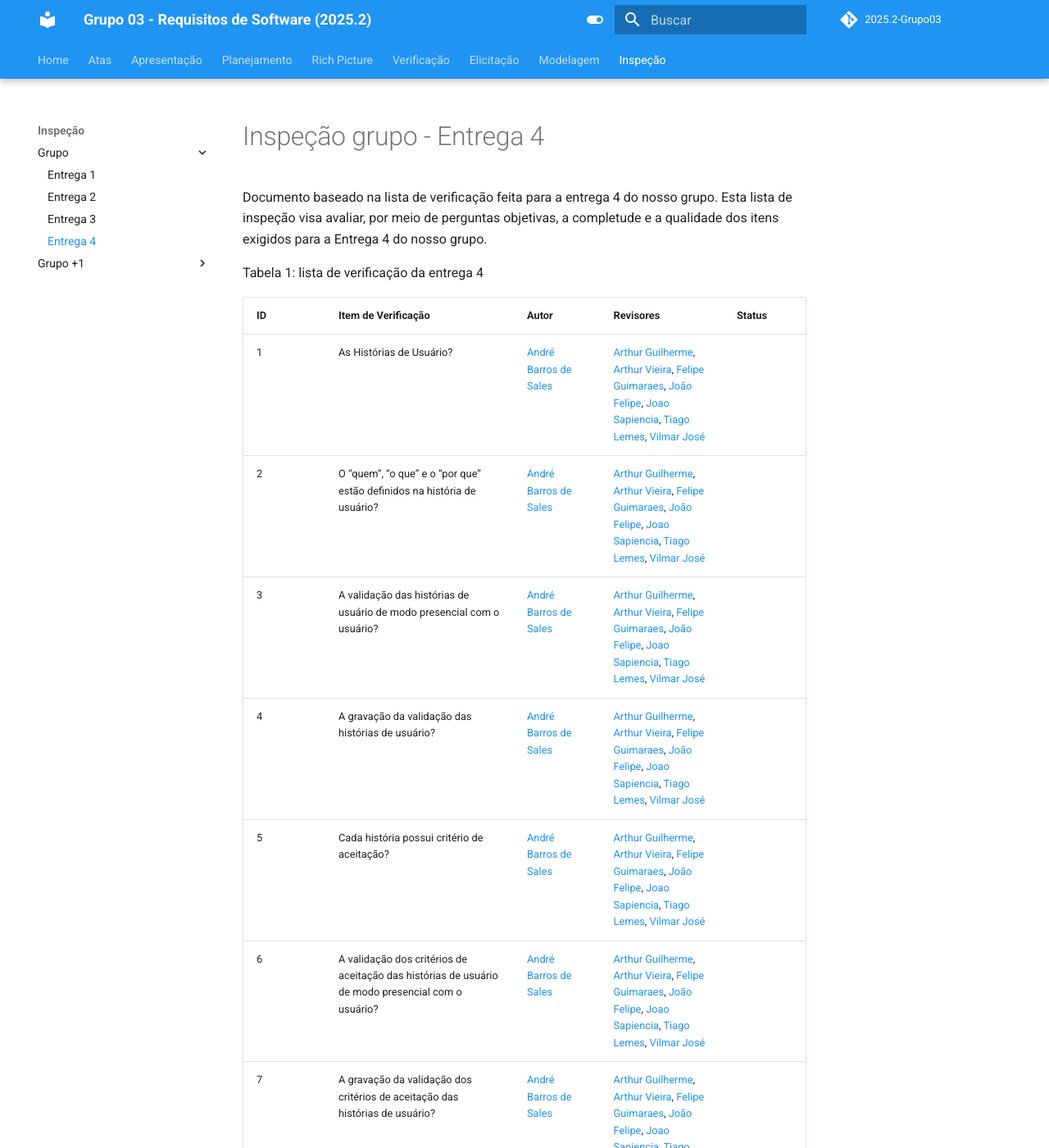
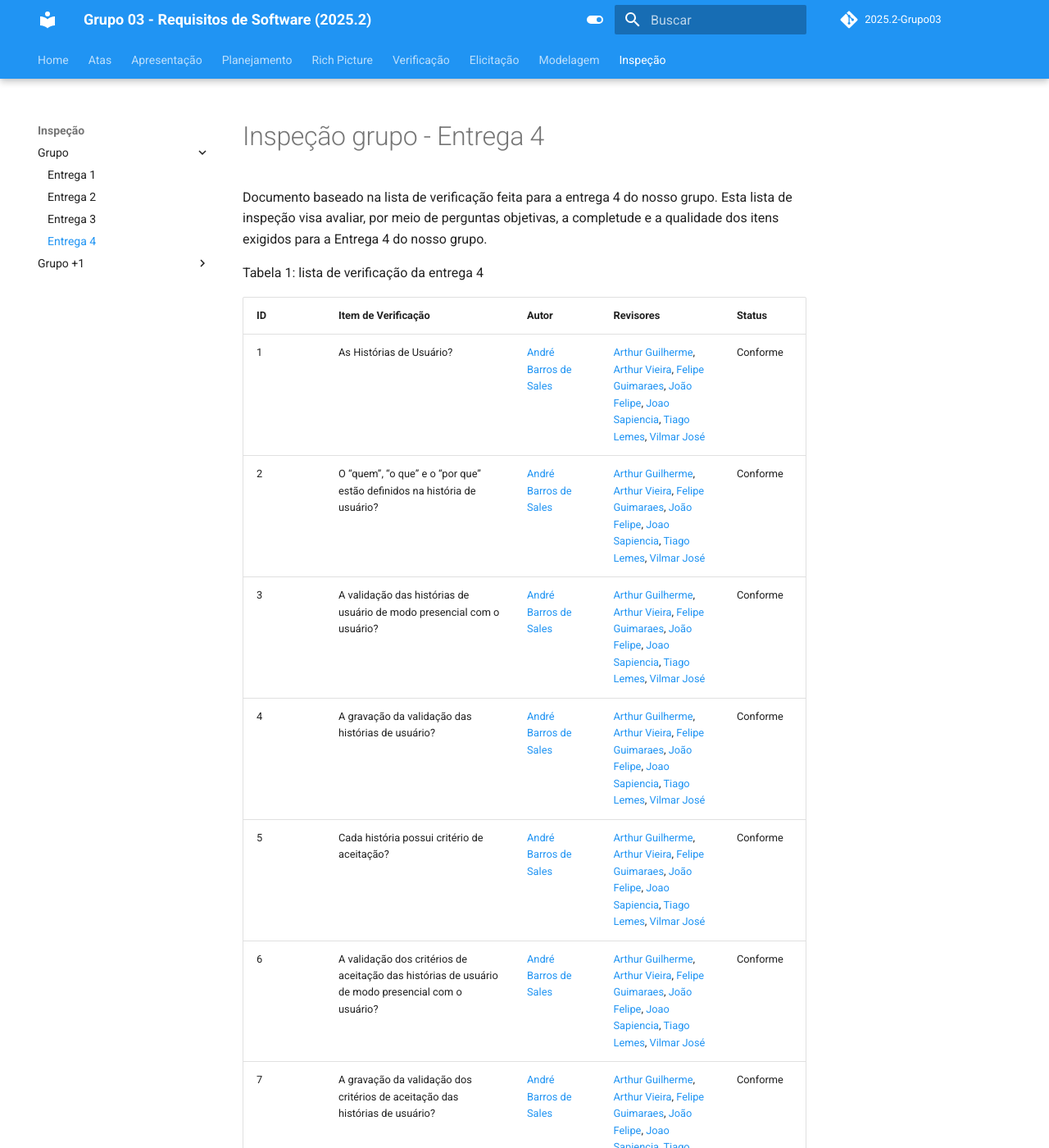
Before and after one commit to Requisitos-de-Software/2025.2-Grupo03, an MkDocs documentation site: the page built from docs/Inspeção/inspeção_grupo_4.md, in a window 1280 px wide and 1400 px high. Shown: the whole window at 82% size. Built offline with MkDocs 1.6.1 and Material for MkDocs 9.7.7, drawn with Linux system fonts in a browser that asks for light colours; comment, search, counter and statistics services are not loaded; some of the changed text lies outside the part shown.

Commit message:
Update inspeção_grupo_4.md

```diff
--- a/docs/Inspeção/inspeção_grupo_4.md
+++ b/docs/Inspeção/inspeção_grupo_4.md
@@ -6,23 +6,23 @@
 
 | ID  | Item de Verificação | Autor | Revisores | Status |
 |-----|----------------------|-------|-----------|--------|
-| 1   | As Histórias de Usuário? | [André Barros de Sales](https://sigaa.unb.br/sigaa/public/docente/portal.jsf?siape=1314342) | [Arthur Guilherme](https://github.com/ArthurGuilher62), [Arthur Vieira](https://github.com/arthurhvieira1), [Felipe Guimaraes](https://github.com/felipegf1), [João Felipe](https://github.com/MrBolt2005), [Joao Sapiencia](https://github.com/JoaoSapiencia), [Tiago Lemes](https://github.com/TiagoTeixeira-2005), [Vilmar José](https://github.com/VilmarFagundes) |  |
-| 2   | O “quem”, “o que” e o “por que” estão definidos na história de usuário? | [André Barros de Sales](https://sigaa.unb.br/sigaa/public/docente/portal.jsf?siape=1314342) | [Arthur Guilherme](https://github.com/ArthurGuilher62), [Arthur Vieira](https://github.com/arthurhvieira1), [Felipe Guimaraes](https://github.com/felipegf1), [João Felipe](https://github.com/MrBolt2005), [Joao Sapiencia](https://github.com/JoaoSapiencia), [Tiago Lemes](https://github.com/TiagoTeixeira-2005), [Vilmar José](https://github.com/VilmarFagundes) |  |
-| 3   | A validação das histórias de usuário de modo presencial com o usuário? | [André Barros de Sales](https://sigaa.unb.br/sigaa/public/docente/portal.jsf?siape=1314342) | [Arthur Guilherme](https://github.com/ArthurGuilher62), [Arthur Vieira](https://github.com/arthurhvieira1), [Felipe Guimaraes](https://github.com/felipegf1), [João Felipe](https://github.com/MrBolt2005), [Joao Sapiencia](https://github.com/JoaoSapiencia), [Tiago Lemes](https://github.com/TiagoTeixeira-2005), [Vilmar José](https://github.com/VilmarFagundes) |  |
-| 4   | A gravação da validação das histórias de usuário? | [André Barros de Sales](https://sigaa.unb.br/sigaa/public/docente/portal.jsf?siape=1314342) | [Arthur Guilherme](https://github.com/ArthurGuilher62), [Arthur Vieira](https://github.com/arthurhvieira1), [Felipe Guimaraes](https://github.com/felipegf1), [João Felipe](https://github.com/MrBolt2005), [Joao Sapiencia](https://github.com/JoaoSapiencia), [Tiago Lemes](https://github.com/TiagoTeixeira-2005), [Vilmar José](https://github.com/VilmarFagundes) |  |
-| 5   | Cada história possui critério de aceitação? | [André Barros de Sales](https://sigaa.unb.br/sigaa/public/docente/portal.jsf?siape=1314342) | [Arthur Guilherme](https://github.com/ArthurGuilher62), [Arthur Vieira](https://github.com/arthurhvieira1), [Felipe Guimaraes](https://github.com/felipegf1), [João Felipe](https://github.com/MrBolt2005), [Joao Sapiencia](https://github.com/JoaoSapiencia), [Tiago Lemes](https://github.com/TiagoTeixeira-2005), [Vilmar José](https://github.com/VilmarFagundes) |  |
-| 6   | A validação dos critérios de aceitação das histórias de usuário de modo presencial com o usuário? | [André Barros de Sales](https://sigaa.unb.br/sigaa/public/docente/portal.jsf?siape=1314342) | [Arthur Guilherme](https://github.com/ArthurGuilher62), [Arthur Vieira](https://github.com/arthurhvieira1), [Felipe Guimaraes](https://github.com/felipegf1), [João Felipe](https://github.com/MrBolt2005), [Joao Sapiencia](https://github.com/JoaoSapiencia), [Tiago Lemes](https://github.com/TiagoTeixeira-2005), [Vilmar José](https://github.com/VilmarFagundes) |  |
-| 7   | A gravação da validação dos critérios de aceitação das histórias de usuário? | [André Barros de Sales](https://sigaa.unb.br/sigaa/public/docente/portal.jsf?siape=1314342) | [Arthur Guilherme](https://github.com/ArthurGuilher62), [Arthur Vieira](https://github.com/arthurhvieira1), [Felipe Guimaraes](https://github.com/felipegf1), [João Felipe](https://github.com/MrBolt2005), [Joao Sapiencia](https://github.com/JoaoSapiencia), [Tiago Lemes](https://github.com/TiagoTeixeira-2005), [Vilmar José](https://github.com/VilmarFagundes) |  |
-| 8   | A referência bibliográfica do modelo/estrutura da História de Usuário? | [André Barros de Sales](https://sigaa.unb.br/sigaa/public/docente/portal.jsf?siape=1314342) | [Arthur Guilherme](https://github.com/ArthurGuilher62), [Arthur Vieira](https://github.com/arthurhvieira1), [Felipe Guimaraes](https://github.com/felipegf1), [João Felipe](https://github.com/MrBolt2005), [Joao Sapiencia](https://github.com/JoaoSapiencia), [Tiago Lemes](https://github.com/TiagoTeixeira-2005), [Vilmar José](https://github.com/VilmarFagundes) |  |
-| 9   | As Histórias de Usuário são rastreáveis à sua origem? | [André Barros de Sales](https://sigaa.unb.br/sigaa/public/docente/portal.jsf?siape=1314342) | [Arthur Guilherme](https://github.com/ArthurGuilher62), [Arthur Vieira](https://github.com/arthurhvieira1), [Felipe Guimaraes](https://github.com/felipegf1), [João Felipe](https://github.com/MrBolt2005), [Joao Sapiencia](https://github.com/JoaoSapiencia), [Tiago Lemes](https://github.com/TiagoTeixeira-2005), [Vilmar José](https://github.com/VilmarFagundes) |  |
-| 10  | O cartão de especificação do RNF? | [André Barros de Sales](https://sigaa.unb.br/sigaa/public/docente/portal.jsf?siape=1314342) | [Arthur Guilherme](https://github.com/ArthurGuilher62), [Arthur Vieira](https://github.com/arthurhvieira1), [Felipe Guimaraes](https://github.com/felipegf1), [João Felipe](https://github.com/MrBolt2005), [Joao Sapiencia](https://github.com/JoaoSapiencia), [Tiago Lemes](https://github.com/TiagoTeixeira-2005), [Vilmar José](https://github.com/VilmarFagundes) |  |
-| 11  | Os softgoals condizem com o contexto? | [André Barros de Sales](https://sigaa.unb.br/sigaa/public/docente/portal.jsf?siape=1314342) | [Arthur Guilherme](https://github.com/ArthurGuilher62), [Arthur Vieira](https://github.com/arthurhvieira1), [Felipe Guimaraes](https://github.com/felipegf1), [João Felipe](https://github.com/MrBolt2005), [Joao Sapiencia](https://github.com/JoaoSapiencia), [Tiago Lemes](https://github.com/TiagoTeixeira-2005), [Vilmar José](https://github.com/VilmarFagundes) |  |
-| 12  | Os impactos foram corretamente propagados? | [André Barros de Sales](https://sigaa.unb.br/sigaa/public/docente/portal.jsf?siape=1314342) | [Arthur Guilherme](https://github.com/ArthurGuilher62), [Arthur Vieira](https://github.com/arthurhvieira1), [Felipe Guimaraes](https://github.com/felipegf1), [João Felipe](https://github.com/MrBolt2005), [Joao Sapiencia](https://github.com/JoaoSapiencia), [Tiago Lemes](https://github.com/TiagoTeixeira-2005), [Vilmar José](https://github.com/VilmarFagundes) |  |
-| 13  | Possui um tópico de agradecimento informando o uso de Inteligência Artificial (IA) Generativa no documento dos Léxicos? | [André Barros de Sales](https://sigaa.unb.br/sigaa/public/docente/portal.jsf?siape=1314342) | [Arthur Guilherme](https://github.com/ArthurGuilher62), [Arthur Vieira](https://github.com/arthurhvieira1), [Felipe Guimaraes](https://github.com/felipegf1), [João Felipe](https://github.com/MrBolt2005), [Joao Sapiencia](https://github.com/JoaoSapiencia), [Tiago Lemes](https://github.com/TiagoTeixeira-2005), [Vilmar José](https://github.com/VilmarFagundes) |  |
-| 14  | Possui um tópico de agradecimento informando o uso de Inteligência Artificial (IA) Generativa no documento dos Cenários? | [André Barros de Sales](https://sigaa.unb.br/sigaa/public/docente/portal.jsf?siape=1314342) | [Arthur Guilherme](https://github.com/ArthurGuilher62), [Arthur Vieira](https://github.com/arthurhvieira1), [Felipe Guimaraes](https://github.com/felipegf1), [João Felipe](https://github.com/MrBolt2005), [Joao Sapiencia](https://github.com/JoaoSapiencia), [Tiago Lemes](https://github.com/TiagoTeixeira-2005), [Vilmar José](https://github.com/VilmarFagundes) |  |
-| 15  | Os impactos foram corretamente propagados? | [André Barros de Sales](https://sigaa.unb.br/sigaa/public/docente/portal.jsf?siape=1314342) | [Arthur Guilherme](https://github.com/ArthurGuilher62), [Arthur Vieira](https://github.com/arthurhvieira1), [Felipe Guimaraes](https://github.com/felipegf1), [João Felipe](https://github.com/MrBolt2005), [Joao Sapiencia](https://github.com/JoaoSapiencia), [Tiago Lemes](https://github.com/TiagoTeixeira-2005), [Vilmar José](https://github.com/VilmarFagundes) |  |
-| 16  | Possui um tópico de agradecimento informando o uso de Inteligência Artificial (IA) Generativa no documento da Especificação Suplementar? | [André Barros de Sales](https://sigaa.unb.br/sigaa/public/docente/portal.jsf?siape=1314342) | [Arthur Guilherme](https://github.com/ArthurGuilher62), [Arthur Vieira](https://github.com/arthurhvieira1), [Felipe Guimaraes](https://github.com/felipegf1), [João Felipe](https://github.com/MrBolt2005), [Joao Sapiencia](https://github.com/JoaoSapiencia), [Tiago Lemes](https://github.com/TiagoTeixeira-2005), [Vilmar José](https://github.com/VilmarFagundes) |  |
-| 17  | A equipe elaborou itens de verificação do conteúdo da disciplina dessa etapa com referência bibliográfica, foto do texto e autor (História de Usuário, Backlog, Critério de Aceitação e NFR Framework)? | [André Barros de Sales](https://sigaa.unb.br/sigaa/public/docente/portal.jsf?siape=1314342) | [Arthur Guilherme](https://github.com/ArthurGuilher62), [Arthur Vieira](https://github.com/arthurhvieira1), [Felipe Guimaraes](https://github.com/felipegf1), [João Felipe](https://github.com/MrBolt2005), [Joao Sapiencia](https://github.com/JoaoSapiencia), [Tiago Lemes](https://github.com/TiagoTeixeira-2005), [Vilmar José](https://github.com/VilmarFagundes) |  |
+| 1   | As Histórias de Usuário? | [André Barros de Sales](https://sigaa.unb.br/sigaa/public/docente/portal.jsf?siape=1314342) | [Arthur Guilherme](https://github.com/ArthurGuilher62), [Arthur Vieira](https://github.com/arthurhvieira1), [Felipe Guimaraes](https://github.com/felipegf1), [João Felipe](https://github.com/MrBolt2005), [Joao Sapiencia](https://github.com/JoaoSapiencia), [Tiago Lemes](https://github.com/TiagoTeixeira-2005), [Vilmar José](https://github.com/VilmarFagundes) | Conforme |
+| 2   | O “quem”, “o que” e o “por que” estão definidos na história de usuário? | [André Barros de Sales](https://sigaa.unb.br/sigaa/public/docente/portal.jsf?siape=1314342) | [Arthur Guilherme](https://github.com/ArthurGuilher62), [Arthur Vieira](https://github.com/arthurhvieira1), [Felipe Guimaraes](https://github.com/felipegf1), [João Felipe](https://github.com/MrBolt2005), [Joao Sapiencia](https://github.com/JoaoSapiencia), [Tiago Lemes](https://github.com/TiagoTeixeira-2005), [Vilmar José](https://github.com/VilmarFagundes) | Conforme |
+| 3   | A validação das histórias de usuário de modo presencial com o usuário? | [André Barros de Sales](https://sigaa.unb.br/sigaa/public/docente/portal.jsf?siape=1314342) | [Arthur Guilherme](https://github.com/ArthurGuilher62), [Arthur Vieira](https://github.com/arthurhvieira1), [Felipe Guimaraes](https://github.com/felipegf1), [João Felipe](https://github.com/MrBolt2005), [Joao Sapiencia](https://github.com/JoaoSapiencia), [Tiago Lemes](https://github.com/TiagoTeixeira-2005), [Vilmar José](https://github.com/VilmarFagundes) | Conforme |
+| 4   | A gravação da validação das histórias de usuário? | [André Barros de Sales](https://sigaa.unb.br/sigaa/public/docente/portal.jsf?siape=1314342) | [Arthur Guilherme](https://github.com/ArthurGuilher62), [Arthur Vieira](https://github.com/arthurhvieira1), [Felipe Guimaraes](https://github.com/felipegf1), [João Felipe](https://github.com/MrBolt2005), [Joao Sapiencia](https://github.com/JoaoSapiencia), [Tiago Lemes](https://github.com/TiagoTeixeira-2005), [Vilmar José](https://github.com/VilmarFagundes) | Conforme |
+| 5   | Cada história possui critério de aceitação? | [André Barros de Sales](https://sigaa.unb.br/sigaa/public/docente/portal.jsf?siape=1314342) | [Arthur Guilherme](https://github.com/ArthurGuilher62), [Arthur Vieira](https://github.com/arthurhvieira1), [Felipe Guimaraes](https://github.com/felipegf1), [João Felipe](https://github.com/MrBolt2005), [Joao Sapiencia](https://github.com/JoaoSapiencia), [Tiago Lemes](https://github.com/TiagoTeixeira-2005), [Vilmar José](https://github.com/VilmarFagundes) | Conforme |
+| 6   | A validação dos critérios de aceitação das histórias de usuário de modo presencial com o usuário? | [André Barros de Sales](https://sigaa.unb.br/sigaa/public/docente/portal.jsf?siape=1314342) | [Arthur Guilherme](https://github.com/ArthurGuilher62), [Arthur Vieira](https://github.com/arthurhvieira1), [Felipe Guimaraes](https://github.com/felipegf1), [João Felipe](https://github.com/MrBolt2005), [Joao Sapiencia](https://github.com/JoaoSapiencia), [Tiago Lemes](https://github.com/TiagoTeixeira-2005), [Vilmar José](https://github.com/VilmarFagundes) | Conforme |
+| 7   | A gravação da validação dos critérios de aceitação das histórias de usuário? | [André Barros de Sales](https://sigaa.unb.br/sigaa/public/docente/portal.jsf?siape=1314342) | [Arthur Guilherme](https://github.com/ArthurGuilher62), [Arthur Vieira](https://github.com/arthurhvieira1), [Felipe Guimaraes](https://github.com/felipegf1), [João Felipe](https://github.com/MrBolt2005), [Joao Sapiencia](https://github.com/JoaoSapiencia), [Tiago Lemes](https://github.com/TiagoTeixeira-2005), [Vilmar José](https://github.com/VilmarFagundes) | Conforme |
+| 8   | A referência bibliográfica do modelo/estrutura da História de Usuário? | [André Barros de Sales](https://sigaa.unb.br/sigaa/public/docente/portal.jsf?siape=1314342) | [Arthur Guilherme](https://github.com/ArthurGuilher62), [Arthur Vieira](https://github.com/arthurhvieira1), [Felipe Guimaraes](https://github.com/felipegf1), [João Felipe](https://github.com/MrBolt2005), [Joao Sapiencia](https://github.com/JoaoSapiencia), [Tiago Lemes](https://github.com/TiagoTeixeira-2005), [Vilmar José](https://github.com/VilmarFagundes) | Conforme |
+| 9   | As Histórias de Usuário são rastreáveis à sua origem? | [André Barros de Sales](https://sigaa.unb.br/sigaa/public/docente/portal.jsf?siape=1314342) | [Arthur Guilherme](https://github.com/ArthurGuilher62), [Arthur Vieira](https://github.com/arthurhvieira1), [Felipe Guimaraes](https://github.com/felipegf1), [João Felipe](https://github.com/MrBolt2005), [Joao Sapiencia](https://github.com/JoaoSapiencia), [Tiago Lemes](https://github.com/TiagoTeixeira-2005), [Vilmar José](https://github.com/VilmarFagundes) | Conforme |
+| 10  | O cartão de especificação do RNF? | [André Barros de Sales](https://sigaa.unb.br/sigaa/public/docente/portal.jsf?siape=1314342) | [Arthur Guilherme](https://github.com/ArthurGuilher62), [Arthur Vieira](https://github.com/arthurhvieira1), [Felipe Guimaraes](https://github.com/felipegf1), [João Felipe](https://github.com/MrBolt2005), [Joao Sapiencia](https://github.com/JoaoSapiencia), [Tiago Lemes](https://github.com/TiagoTeixeira-2005), [Vilmar José](https://github.com/VilmarFagundes) | Conforme |
+| 11  | Os softgoals condizem com o contexto? | [André Barros de Sales](https://sigaa.unb.br/sigaa/public/docente/portal.jsf?siape=1314342) | [Arthur Guilherme](https://github.com/ArthurGuilher62), [Arthur Vieira](https://github.com/arthurhvieira1), [Felipe Guimaraes](https://github.com/felipegf1), [João Felipe](https://github.com/MrBolt2005), [Joao Sapiencia](https://github.com/JoaoSapiencia), [Tiago Lemes](https://github.com/TiagoTeixeira-2005), [Vilmar José](https://github.com/VilmarFagundes) | Conforme |
+| 12  | Os impactos foram corretamente propagados? | [André Barros de Sales](https://sigaa.unb.br/sigaa/public/docente/portal.jsf?siape=1314342) | [Arthur Guilherme](https://github.com/ArthurGuilher62), [Arthur Vieira](https://github.com/arthurhvieira1), [Felipe Guimaraes](https://github.com/felipegf1), [João Felipe](https://github.com/MrBolt2005), [Joao Sapiencia](https://github.com/JoaoSapiencia), [Tiago Lemes](https://github.com/TiagoTeixeira-2005), [Vilmar José](https://github.com/VilmarFagundes) | Conforme |
+| 13  | Possui um tópico de agradecimento informando o uso de Inteligência Artificial (IA) Generativa no documento dos Léxicos? | [André Barros de Sales](https://sigaa.unb.br/sigaa/public/docente/portal.jsf?siape=1314342) | [Arthur Guilherme](https://github.com/ArthurGuilher62), [Arthur Vieira](https://github.com/arthurhvieira1), [Felipe Guimaraes](https://github.com/felipegf1), [João Felipe](https://github.com/MrBolt2005), [Joao Sapiencia](https://github.com/JoaoSapiencia), [Tiago Lemes](https://github.com/TiagoTeixeira-2005), [Vilmar José](https://github.com/VilmarFagundes) | Conforme |
+| 14  | Possui um tópico de agradecimento informando o uso de Inteligência Artificial (IA) Generativa no documento dos Cenários? | [André Barros de Sales](https://sigaa.unb.br/sigaa/public/docente/portal.jsf?siape=1314342) | [Arthur Guilherme](https://github.com/ArthurGuilher62), [Arthur Vieira](https://github.com/arthurhvieira1), [Felipe Guimaraes](https://github.com/felipegf1), [João Felipe](https://github.com/MrBolt2005), [Joao Sapiencia](https://github.com/JoaoSapiencia), [Tiago Lemes](https://github.com/TiagoTeixeira-2005), [Vilmar José](https://github.com/VilmarFagundes) | Conforme |
+| 15  | Os impactos foram corretamente propagados? | [André Barros de Sales](https://sigaa.unb.br/sigaa/public/docente/portal.jsf?siape=1314342) | [Arthur Guilherme](https://github.com/ArthurGuilher62), [Arthur Vieira](https://github.com/arthurhvieira1), [Felipe Guimaraes](https://github.com/felipegf1), [João Felipe](https://github.com/MrBolt2005), [Joao Sapiencia](https://github.com/JoaoSapiencia), [Tiago Lemes](https://github.com/TiagoTeixeira-2005), [Vilmar José](https://github.com/VilmarFagundes) | Conforme |
+| 16  | Possui um tópico de agradecimento informando o uso de Inteligência Artificial (IA) Generativa no documento da Especificação Suplementar? | [André Barros de Sales](https://sigaa.unb.br/sigaa/public/docente/portal.jsf?siape=1314342) | [Arthur Guilherme](https://github.com/ArthurGuilher62), [Arthur Vieira](https://github.com/arthurhvieira1), [Felipe Guimaraes](https://github.com/felipegf1), [João Felipe](https://github.com/MrBolt2005), [Joao Sapiencia](https://github.com/JoaoSapiencia), [Tiago Lemes](https://github.com/TiagoTeixeira-2005), [Vilmar José](https://github.com/VilmarFagundes) | Conforme |
+| 17  | A equipe elaborou itens de verificação do conteúdo da disciplina dessa etapa com referência bibliográfica, foto do texto e autor (História de Usuário, Backlog, Critério de Aceitação e NFR Framework)? | [André Barros de Sales](https://sigaa.unb.br/sigaa/public/docente/portal.jsf?siape=1314342) | [Arthur Guilherme](https://github.com/ArthurGuilher62), [Arthur Vieira](https://github.com/arthurhvieira1), [Felipe Guimaraes](https://github.com/felipegf1), [João Felipe](https://github.com/MrBolt2005), [Joao Sapiencia](https://github.com/JoaoSapiencia), [Tiago Lemes](https://github.com/TiagoTeixeira-2005), [Vilmar José](https://github.com/VilmarFagundes) | Conforme |
 
 
 # Vídeo da inspeção
```
